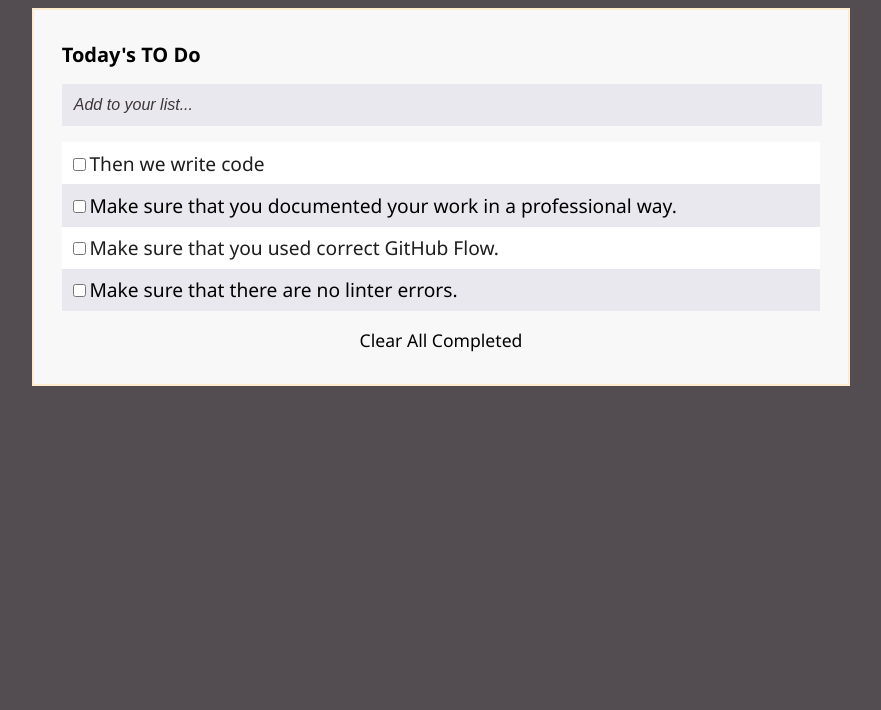
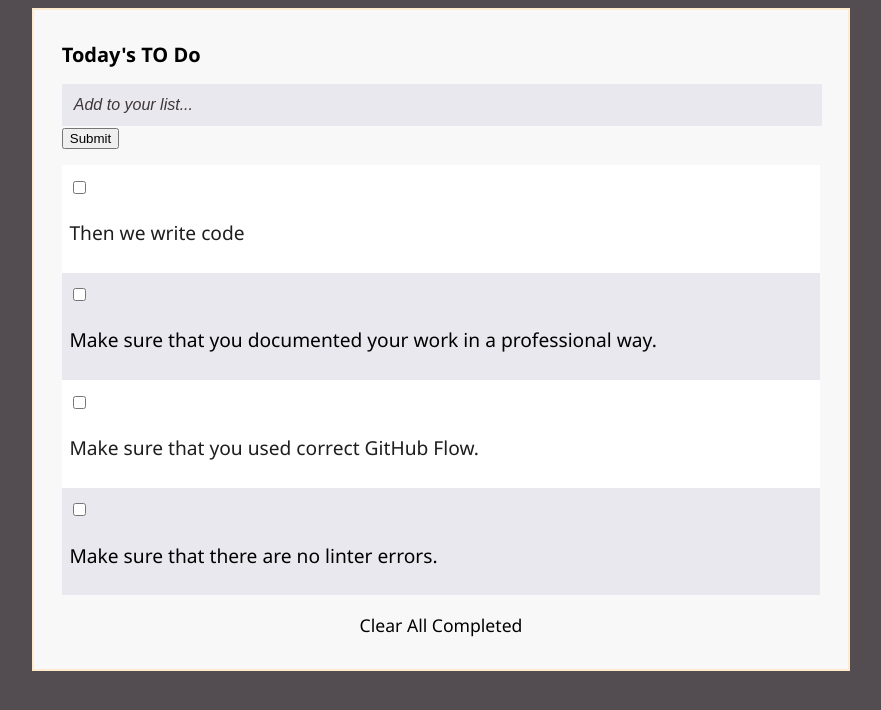
Before and after one commit to DannieMo/to-do-list, a website built with webpack: page src/index.html in a window 1280 px wide. Shown: the whole page, without its empty margins (199-1080 px from the left). Built offline with nearby package versions, Linux system fonts and the light colour scheme.

Commit message:
Add a new JavaScript file to src folder and add eventListeners

```diff
--- a/src/index.html
+++ b/src/index.html
@@ -13,6 +13,7 @@
     <div id="wrapper">
       <div class="enter-item">
         <input type="text" placeholder="Add to your list..." class="input1" id="input">
+        <input type="submit" id="button">
       </div>
 
       <ul  id="todo-items">
--- a/src/index.js
+++ b/src/index.js
@@ -1,4 +1,5 @@
 import './style.css';
+import './status.js'
 
 let list = [
   {
@@ -23,19 +24,42 @@ let list = [
   },
 ];
 
-list = list.sort((a, b) => a.index - b.index);
+list = localStorage.getItem('list') !== null
+  ? JSON.parse(localStorage.getItem(list))
+  : list;
+
 
 const page = document.getElementById('todo-items');
 
 const show = () => {
-  list.forEach((e) => {
+  list = list.sort((a, b) => a.index - b.index);
+  list.forEach((item) => {
     const li = document.createElement('li');
+    li.className = 'ul-li';
     const checkbox = document.createElement('input');
-    checkbox.setAttribute('type', 'checkbox');
+    checkbox.type = 'checkbox';
+    checkbox.id = 'completed';
+    checkbox.name = 'completed';
+    checkbox.className = 'completed';
+    // checkbox.setAttribute('type', 'checkbox');
+    // checkbox.className = 'completed';
+    const description = document.createElement('p');
+    description.className = 'description';
+    description.innerHTML = `${item.description}`;
+    if (item.completed === true ){
+      checkbox.checked = true;
+      description.style.textDecoration = 'line-through solid';
+    } else {
+      checkbox.checked = false;
+    }
+    checkbox.addEventListener ('change', (event) => {
+      completed(item.index, item, event, description);
+      localStorage.setItem('list', JSON.stringify(list));
+    });
     li.append(checkbox);
-    li.append(e.description);
+    li.append(description);
     page.append(li);
   });
 };
 
-show();
+window.addEventListener('load', show);
--- /dev/null
+++ b/src/status.js
@@ -0,0 +1,19 @@
+const completed = (index, list, e, description) => {
+  if (e.target.checked === true){
+    if (list.index === index){
+      list.completed = true;
+      description.style.textDecoration = 'line-through solid'
+    }
+    return task;
+  }
+  if (e.target.checked === false){
+    if (list.index === index){
+      list.completed = false;
+      description.style.textDecoration = 'none'
+    }
+    return task;
+  }
+  return task;
+
+};
+export default completed;
```
